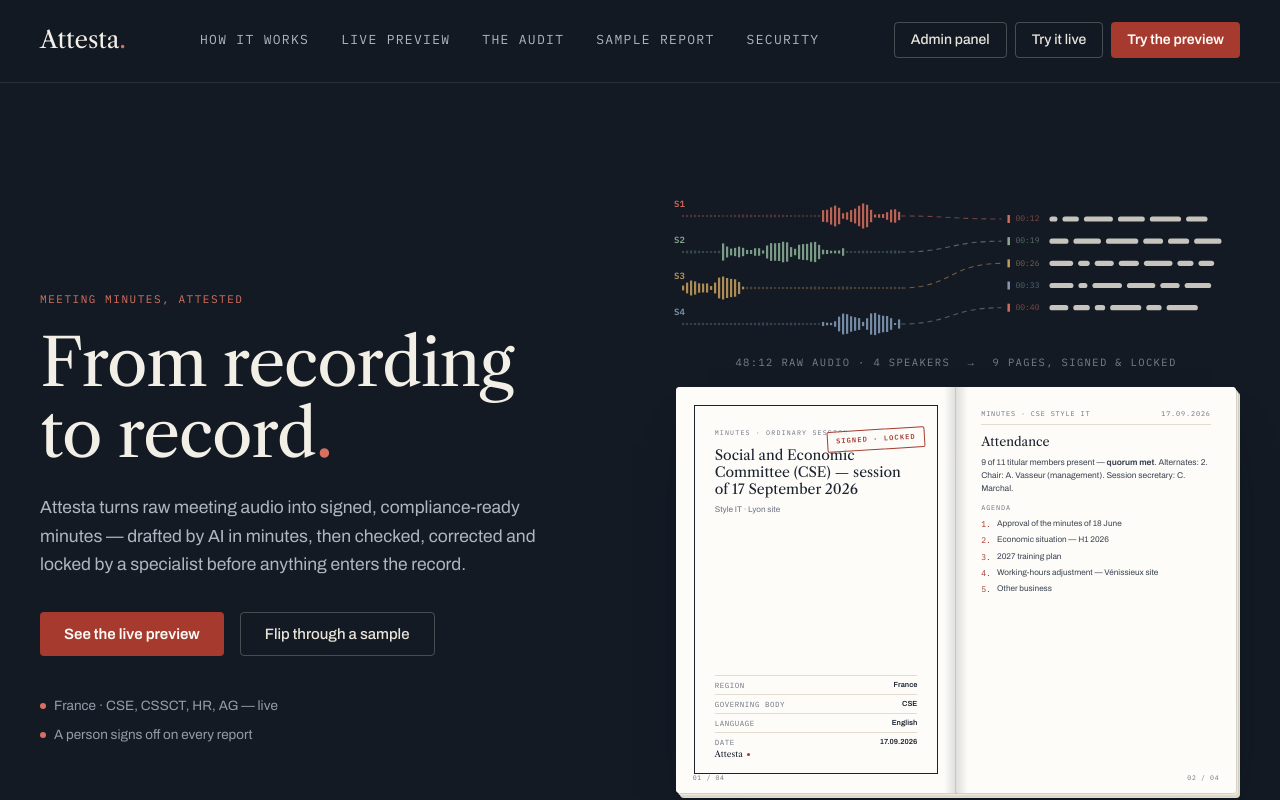
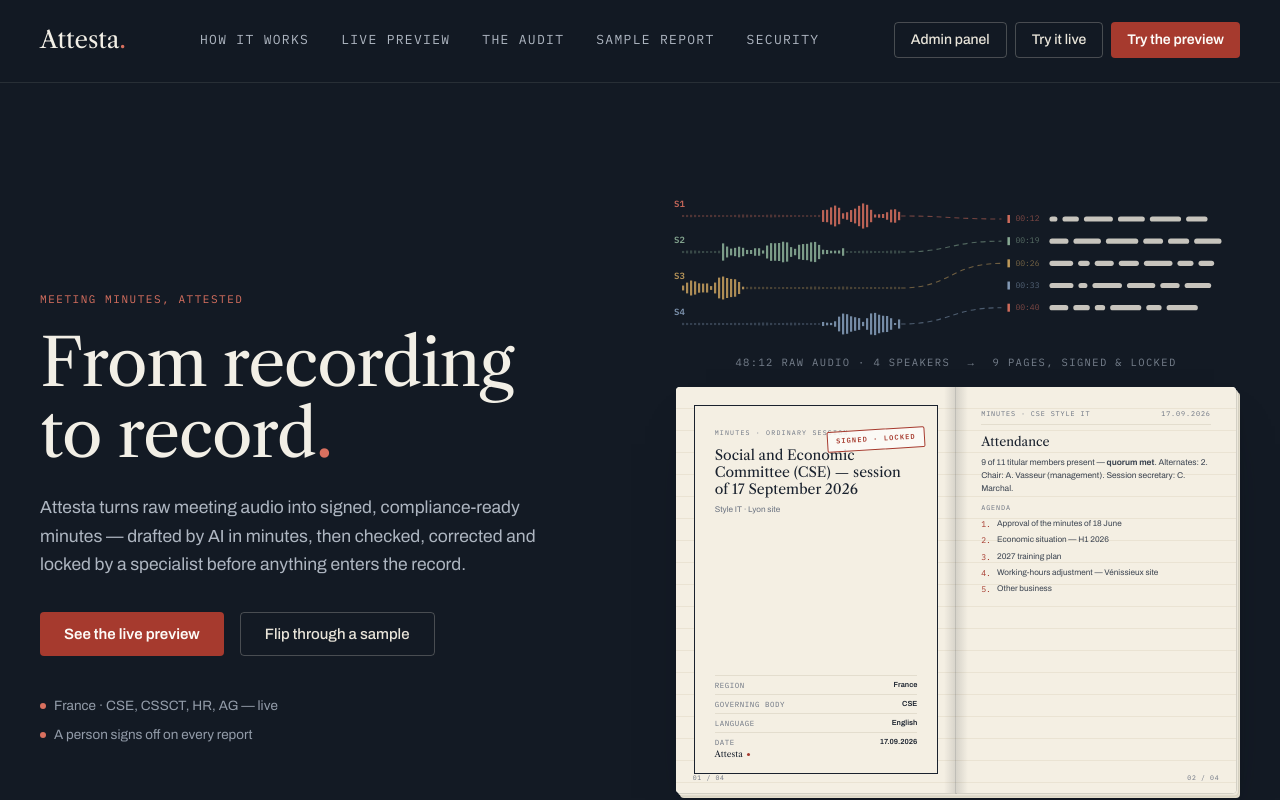
Before and after one commit to SE7EN2028/Attesta, a Next.js app: page / in a window 1280 px wide. Shown: the top 800 px of the page. Built offline with nearby package versions, Linux system fonts and the light colour scheme; no server answers; the database is empty.

Commit message:
give report mockups a warm lined-paper look instead of bright white

```diff
--- a/app/globals.css
+++ b/app/globals.css
@@ -115,6 +115,16 @@
   .animate-att-pulse {
     animation: attPulse 1s infinite;
   }
+  /* Warm cream page with faint ruled lines — the ledger/notebook look for
+     report-cover mockups (matches the flip-book pages). */
+  .att-lined-paper {
+    background: repeating-linear-gradient(
+      #f4efe3 0px,
+      #f4efe3 21px,
+      #eae3d3 21px,
+      #eae3d3 22px
+    );
+  }
 }
 
 @media (prefers-reduced-motion: reduce) {
--- a/components/create-flow.tsx
+++ b/components/create-flow.tsx
@@ -1163,7 +1163,7 @@
 
 function SummaryCard({ state }: { state: FlowState }) {
   return (
-    <div className="rounded-md bg-paper-500 p-8 text-slate-900">
+    <div className="att-lined-paper rounded-md p-8 text-slate-900">
       <p className="font-mono text-[10px] uppercase tracking-[0.1em] text-slate-500">
         Summary report · builds as you type
       </p>
--- a/components/flipbook-content.ts
+++ b/components/flipbook-content.ts
@@ -13,13 +13,16 @@
   GRN = "#2E6E4E",
   AMB = "#A97A1F",
   BLU = "#3E5D7C",
-  PAPER = "#FDFCF8",
+  PAPER = "#F4EFE3",
+  RULE_LINE = "#EAE3D3",
   WASH = "#F1EDE2";
 
 export const C = { INK, MUT, RULE, RED, GRN, AMB, BLU, PAPER, WASH };
 
 export const pg = (inner: string, pad?: string) =>
-  `<div style="width:100%;height:100%;background:${PAPER};box-sizing:border-box;padding:${pad || "8% 9% 12%"};font-family:${F_SANS};color:${INK};display:flex;flex-direction:column;overflow:hidden">${inner}</div>`;
+  // Warm cream page with faint ruled lines (ledger/notebook feel) instead of a
+  // flat bright-white surface.
+  `<div style="width:100%;height:100%;background:repeating-linear-gradient(${PAPER} 0px,${PAPER} 21px,${RULE_LINE} 21px,${RULE_LINE} 22px);box-sizing:border-box;padding:${pad || "8% 9% 12%"};font-family:${F_SANS};color:${INK};display:flex;flex-direction:column;overflow:hidden">${inner}</div>`;
 export const rh = (l: string, r: string) =>
   `<div style="display:flex;justify-content:space-between;gap:8px;font-family:${F_MONO};font-size:6.8px;letter-spacing:.13em;text-transform:uppercase;color:${MUT};border-bottom:1px solid ${RULE};padding-bottom:5px;margin-bottom:9px"><span>${l}</span><span>${r}</span></div>`;
 export const h = (t: string) =>
--- a/components/live-preview-section.tsx
+++ b/components/live-preview-section.tsx
@@ -276,7 +276,7 @@
                   Summary report · builds as you type
                 </div>
                 <div
-                  className="relative box-border flex w-[min(300px,80%)] flex-col rounded-sm border border-slate-900/20 bg-paper-100 p-6 text-slate-900 shadow-[0_24px_48px_-26px_rgba(19,26,36,0.45)]"
+                  className="att-lined-paper relative box-border flex w-[min(300px,80%)] flex-col rounded-sm border border-slate-900/20 p-6 text-slate-900 shadow-[0_24px_48px_-26px_rgba(19,26,36,0.45)]"
                   style={{ aspectRatio: "210 / 297" }}
                 >
                   <div className="flex min-h-0 flex-1 flex-col border border-slate-900 p-4">
```
